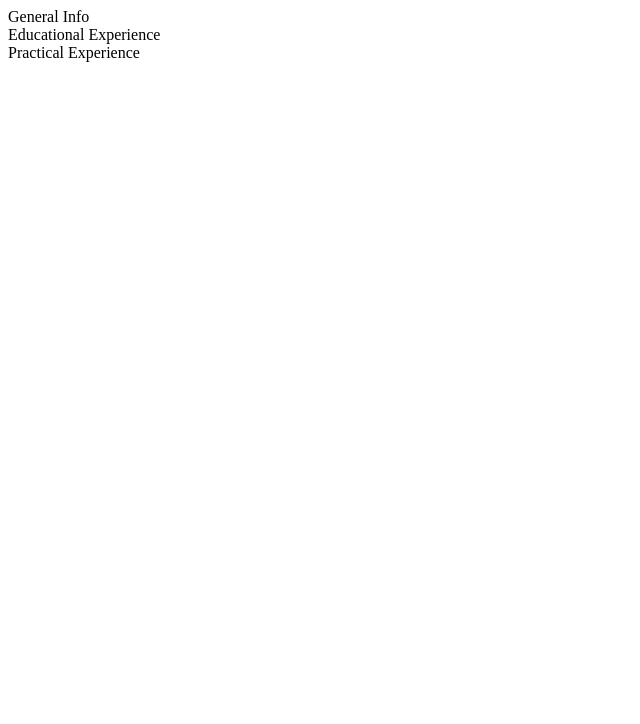
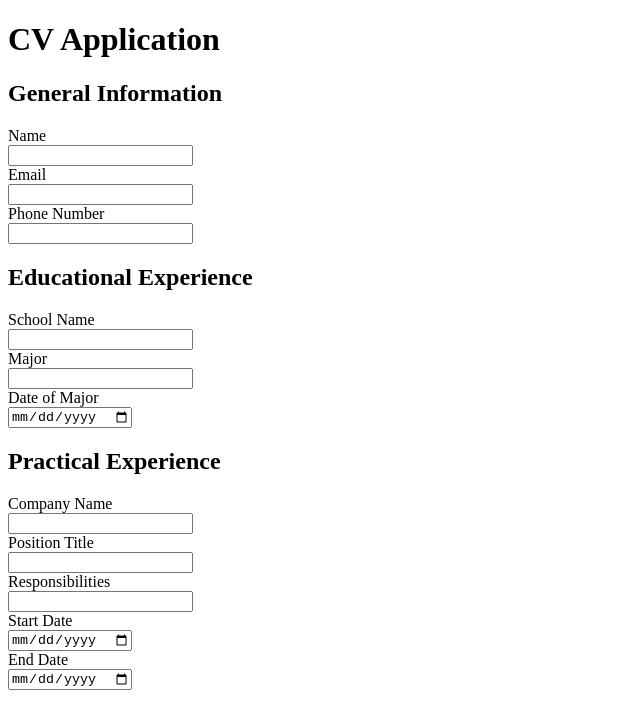
Before and after one commit to rsuazo/cv-project, a React (Create React App) app: page / in a window 1280 px wide. Shown: the top 724 px of the page, without its empty margins (0-640 px from the left). Built offline with nearby package versions, Linux system fonts and the light colour scheme.

Commit message:
Initial form setup

```diff
--- a/src/App.js
+++ b/src/App.js
@@ -11,6 +11,7 @@ class App extends Component {
   render() {
     return (
       <div>
+        <h1>CV Application</h1>
         <GeneralInfo />
         <EducationalExperience />
         <PracticalExperience />
--- a/src/components/educationalexperience.js
+++ b/src/components/educationalexperience.js
@@ -8,7 +8,15 @@ class EducationalExperience extends Component {
   render() {
     return (
       <div>
-        Educational Experience
+        <h2>Educational Experience</h2>
+        <form>
+          <label for="school_name">School Name</label><br></br>
+          <input type="text" id="school_name" name="school_name"></input><br></br>
+          <label for="major">Major</label><br></br>
+          <input type="text" id="major" name="major"></input><br></br>
+          <label for="major_date">Date of Major</label><br></br>
+          <input type="date" id="major_date" name="major_date"></input><br></br>
+        </form>
       </div>
     );
   }
--- a/src/components/generalinfo.js
+++ b/src/components/generalinfo.js
@@ -8,7 +8,15 @@ class GeneralInfo extends Component {
   render() {
     return (
       <div>
-        General Info
+        <h2>General Information</h2>
+        <form>
+          <label for="name">Name</label><br></br>
+          <input type="text" id="name" name="name"></input><br></br>
+          <label for="email">Email</label><br></br>
+          <input type="email" id="email" name="email"></input><br></br>
+          <label for="phone">Phone Number</label><br></br>
+          <input type="tel" id="phone" name="phone"></input><br></br>
+        </form>
       </div>
     );
   }
--- a/src/components/practicalexperience.js
+++ b/src/components/practicalexperience.js
@@ -8,7 +8,19 @@ class PracticalExperience extends Component {
   render() {
     return (
       <div>
-        Practical Experience
+        <h2>Practical Experience</h2>
+        <form>
+          <label for="company_name">Company Name</label><br></br>
+          <input type="text" id="company_name" name="company_name"></input><br></br>
+          <label for="position_title">Position Title</label><br></br>
+          <input type="text" id="position_title" name="position_title"></input><br></br>
+          <label for="responsibilities">Responsibilities</label><br></br>
+          <input type="text" id="responsibilities" name="responsibilities"></input><br></br>
+          <label for="start_date">Start Date</label><br></br>
+          <input type="date" id="start_date" name="start_date"></input><br></br>
+          <label for="end_date">End Date</label><br></br>
+          <input type="date" id="end_date" name="end_date"></input><br></br>
+        </form>
       </div>
     );
   }
```
